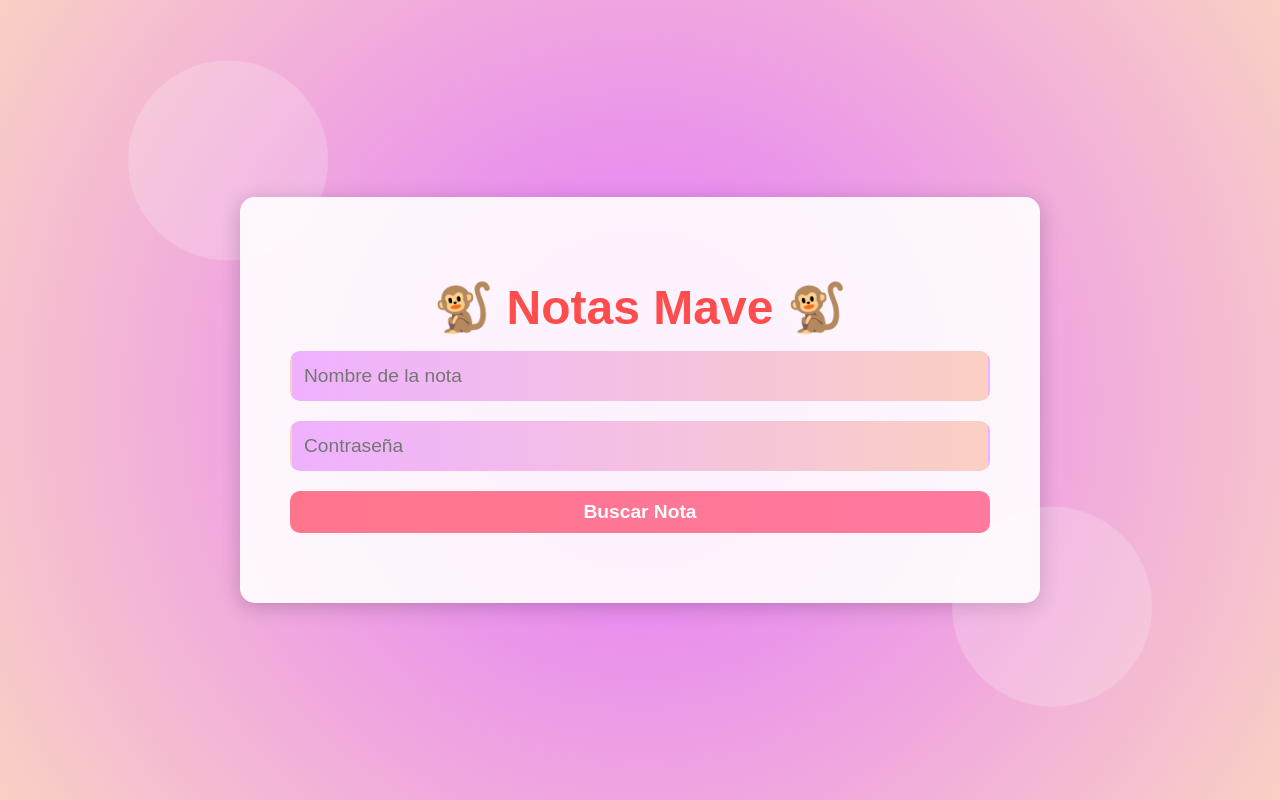
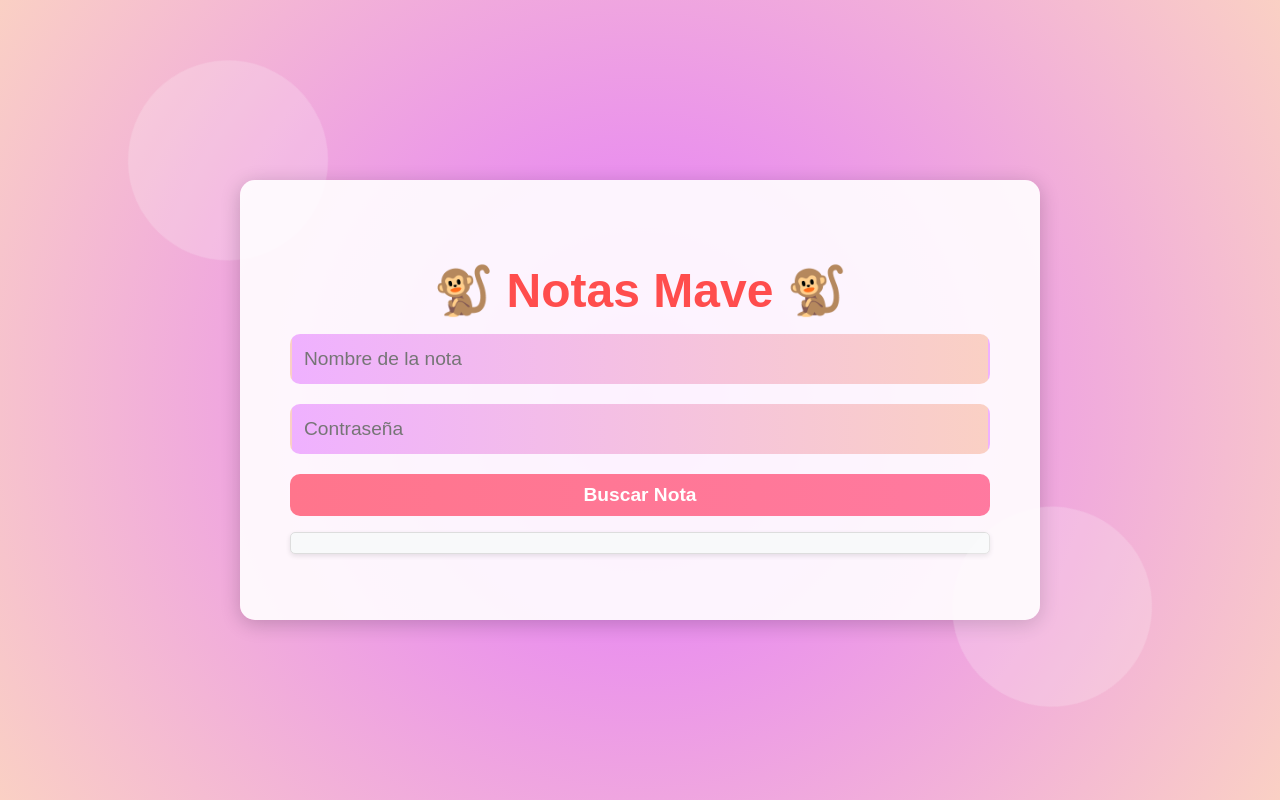
Before and after one commit to HanzMaverick/NotasMave, a Flask app: page / in a window 1280 px wide. Run offline with Flask 3, Linux system fonts and the light colour scheme; some libraries are stand-ins or nearby versions.

Commit message:
añadiendo notas

```diff
--- a/static/styles.css
+++ b/static/styles.css
@@ -127,10 +127,14 @@ body::after {
 
 /* Resultado */
 .result {
-  margin-top: 20px;
-  font-size: 1.2rem;
-  color: #333;
-  animation: fadeIn 1s ease;
+  max-height: 400px; /* Altura máxima del área de texto */
+  overflow-y: auto;  /* Habilitar desplazamiento vertical */
+  background-color: #f8f9fa; /* Fondo suave */
+  padding: 10px;     /* Espaciado interno */
+  border: 1px solid #ddd; /* Borde del contenedor */
+  border-radius: 5px; /* Bordes redondeados */
+  font-family: Arial, sans-serif; /* Fuente legible */
+  box-shadow: 0 2px 5px rgba(0, 0, 0, 0.1); /* Sombra ligera */
 }
 
 @keyframes fadeIn {
```
Also changed, not shown: instance/notes.db.
